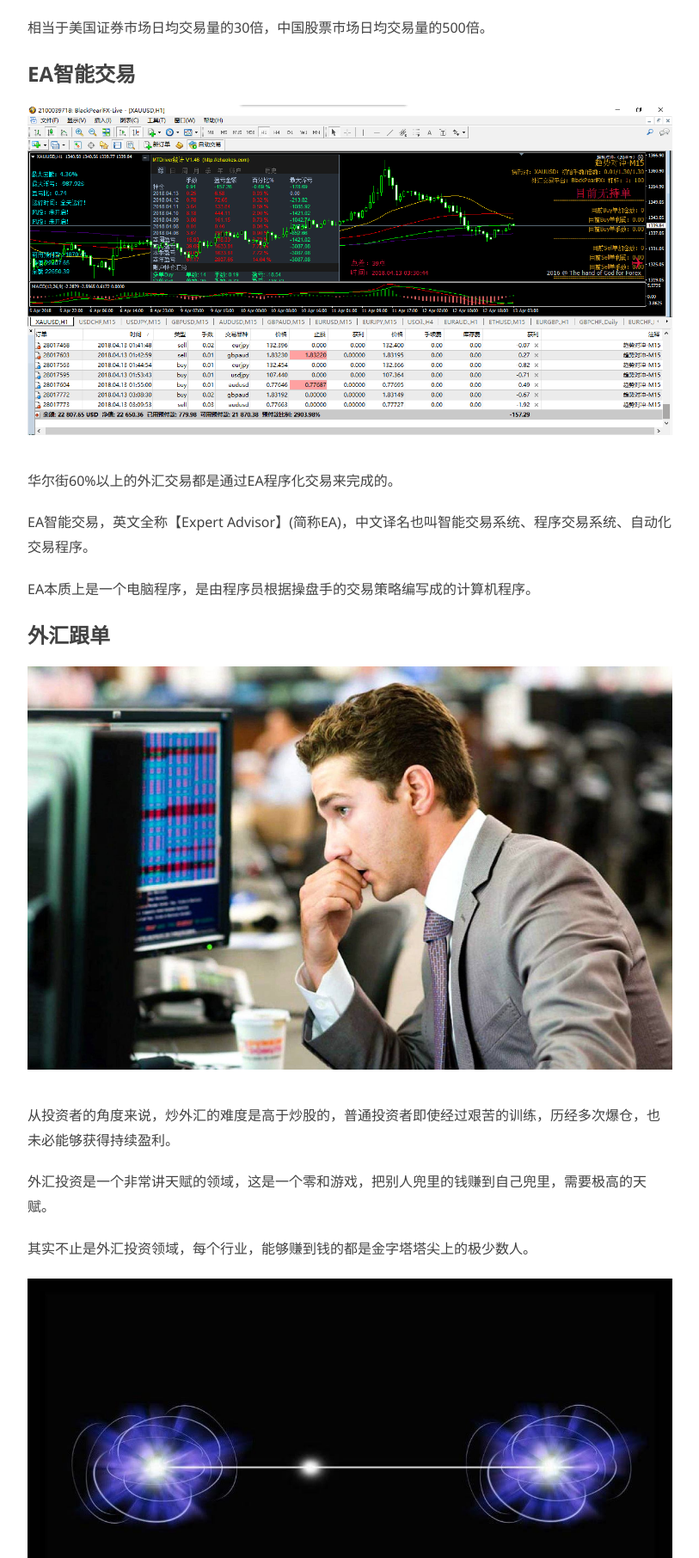
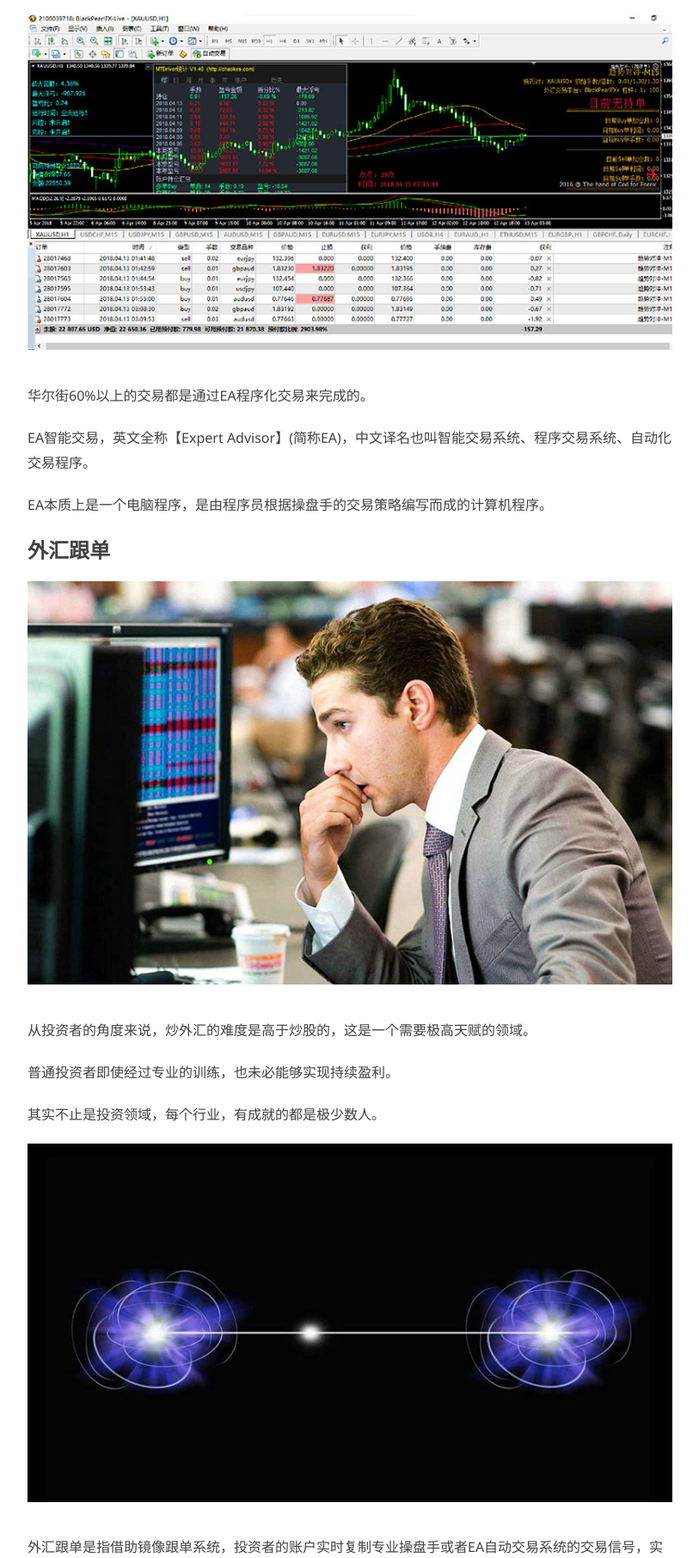
Before and after one commit to xinxianghui/xinxianghui.github.io, a plain HTML site: page 2022/07/23/关于鑫享汇/index.html in a window 1280 px wide. Shown: the part 988-2800 px from the top of the page at 86% size, without its empty margins (233-1046 px from the left). Drawn offline with Linux system fonts and the light colour scheme.

Commit message:
Site updated: 2022-07-23 23:40:30

```diff
--- a/2022/07/23/关于鑫享汇/index.html
+++ b/2022/07/23/关于鑫享汇/index.html
@@ -79,17 +79,18 @@
   <div class="article-content">
     <div class="entry">
 
-        <h2 id="外汇市场"><a href="#外汇市场" class="headerlink" title="外汇市场"></a>外汇市场</h2><p><img src="/../images/1.jpeg" alt="1.jpg"><br>外汇市场日交易量达6.6万亿美元，是世界上最大的金融市场。</p>
+        <h2 id="外汇市场"><a href="#外汇市场" class="headerlink" title="外汇市场"></a>外汇市场</h2><p><img src="/../images/1.jpg" alt="1.jpg"><br>外汇市场日交易量达6.6万亿美元，是世界上最大的金融市场。</p>
 <p>相当于美国证券市场日均交易量的30倍，中国股票市场日均交易量的500倍。</p>
-<h2 id="EA智能交易"><a href="#EA智能交易" class="headerlink" title="EA智能交易"></a>EA智能交易</h2><p><img src="/../images/2.jpeg" alt="2.jpg"><br>华尔街60%以上的外汇交易都是通过EA程序化交易来完成的。</p>
+<h2 id="EA智能交易"><a href="#EA智能交易" class="headerlink" title="EA智能交易"></a>EA智能交易</h2><p><img src="/../images/2.jpg" alt="2.jpg"><br>华尔街60%以上的交易都是通过EA程序化交易来完成的。</p>
 <p>EA智能交易，英文全称【Expert Advisor】(简称EA)，中文译名也叫智能交易系统、程序交易系统、自动化交易程序。</p>
-<p>EA本质上是一个电脑程序，是由程序员根据操盘手的交易策略编写成的计算机程序。</p>
-<h2 id="外汇跟单"><a href="#外汇跟单" class="headerlink" title="外汇跟单"></a>外汇跟单</h2><p><img src="/../images/5.jpeg" alt="5.jpg"><br>从投资者的角度来说，炒外汇的难度是高于炒股的，普通投资者即使经过艰苦的训练，历经多次爆仓，也未必能够获得持续盈利。</p>
-<p>外汇投资是一个非常讲天赋的领域，这是一个零和游戏，把别人兜里的钱赚到自己兜里，需要极高的天赋。</p>
-<p>其实不止是外汇投资领域，每个行业，能够赚到钱的都是金字塔塔尖上的极少数人。</p>
-<p><img src="/../images/3.jpeg" alt="3.jpg"><br>外汇跟单是指通过镜像跟单系统，投资者的账户交易可以跟随专业操盘手或者EA自动交易系统的交易信号，实现自动交易。</p>
+<p>EA本质上是一个电脑程序，是由程序员根据操盘手的交易策略编写而成的计算机程序。</p>
+<h2 id="外汇跟单"><a href="#外汇跟单" class="headerlink" title="外汇跟单"></a>外汇跟单</h2><p><img src="/../images/5.jpg" alt="5.jpg"><br>从投资者的角度来说，炒外汇的难度是高于炒股的，这是一个需要极高天赋的领域。</p>
+<p>普通投资者即使经过专业的训练，也未必能够实现持续盈利。</p>
+<p>其实不止是投资领域，每个行业，有成就的都是极少数人。</p>
+<p><img src="/../images/3.jpg" alt="3.jpg"><br>外汇跟单是指借助镜像跟单系统，投资者的账户实时复制专业操盘手或者EA自动交易系统的交易信号，实现自动交易。</p>
+<p>简单点理解，就是别人做什么单，你的账号也就立即复制过来，对方赚钱你也赚，对方亏损你也亏。</p>
 <p>外汇跟单交易不需要投资者掌握专业的外汇投资知识，一切由跟单系统自动完成。</p>
-<h2 id="鑫享汇"><a href="#鑫享汇" class="headerlink" title="鑫享汇"></a>鑫享汇</h2><p><img src="/../images/4.jpeg" alt="4.jpg"><br>鑫享汇旨在分享多年来从事外汇投资的经验，使得有兴趣进入外汇投资领域的朋友可以少走弯路，避免无处不在的投资陷阱。</p>
+<h2 id="鑫享汇"><a href="#鑫享汇" class="headerlink" title="鑫享汇"></a>鑫享汇</h2><p><img src="/../images/4.jpg" alt="4.jpg"><br>鑫享汇旨在分享多年来从事外汇投资的成功经验，使得投资者可以少走弯路，早日实现持续盈利。</p>
 
 
     </div>
```
Also changed, not shown: index.html (+9 -8 lines), images/1.jpeg (deleted), images/1.jpg (added), images/2.jpeg (deleted), images/2.jpg (added), images/3.jpeg (deleted), images/3.jpg (added), images/4.jpeg (deleted), images/4.jpg (added), images/5.jpeg (deleted), images/5.jpg (added).
